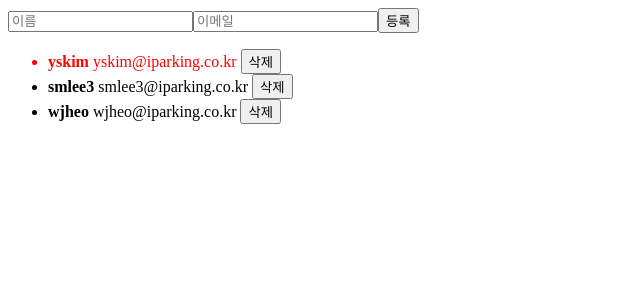
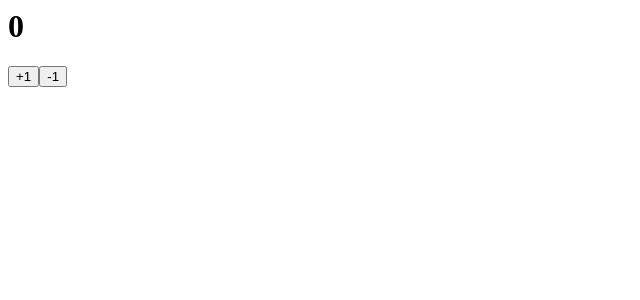
Before and after one commit to chriskim0708/react-study, a React app: page / in a window 1280 px wide. Shown: the top 300 px of the page, without its empty margins (0-640 px from the left). Built offline with nearby package versions, Linux system fonts and the light colour scheme.

Commit message:
useReducer Counter

```diff
--- a/src/App.jsx
+++ b/src/App.jsx
@@ -1,6 +1,7 @@
 import React, { useState, useEffect, useMemo, useCallback } from "react";
 import UserList from "./components/UserList";
 import CreateUser from "./components/CreateUser";
+import Counter from "./components/Counter";
 
 function countActiveUsers(users) {
   return users.filter((user) => user.active).length;
@@ -63,13 +64,14 @@ function App() {
   const count = useMemo(() => countActiveUsers(users), [users]); // 3
   return (
     <div id="app">
-      <CreateUser
+      {/* <CreateUser
         username={username}
         email={email}
         onChange={onChange}
         onClick={onClick}
       />
-      <UserList users={users} onRemove={onRemove} onToggle={onToggle} />
+      <UserList users={users} onRemove={onRemove} onToggle={onToggle} /> */}
+      <Counter />
     </div>
   );
 }
--- a/src/components/Counter.jsx
+++ b/src/components/Counter.jsx
@@ -1,13 +1,34 @@
-import React, { useState } from "react";
+import React, { useState, useReducer } from "react";
+
+function reducer(state, action) {
+  const { number, type } = action;
+  switch (type) {
+    case "INCREASE": {
+      return state + number;
+    }
+    case "DECREASE": {
+      return state - number;
+    }
+    default: {
+      return state;
+    }
+  }
+}
 
 function Counter() {
-  const [number, setNumber] = useState(0);
+  const [number, dispatch] = useReducer(reducer, 0);
 
   const onIncrease = () => {
-    setNumber((prevNumber) => prevNumber + 1);
+    dispatch({
+      type: "INCREASE",
+      number: 3
+    });
   };
   const onDecrease = () => {
-    setNumber(number - 1);
+    dispatch({
+      type: "DECREASE",
+      number: 2
+    });
   };
   return (
     <div>
```
